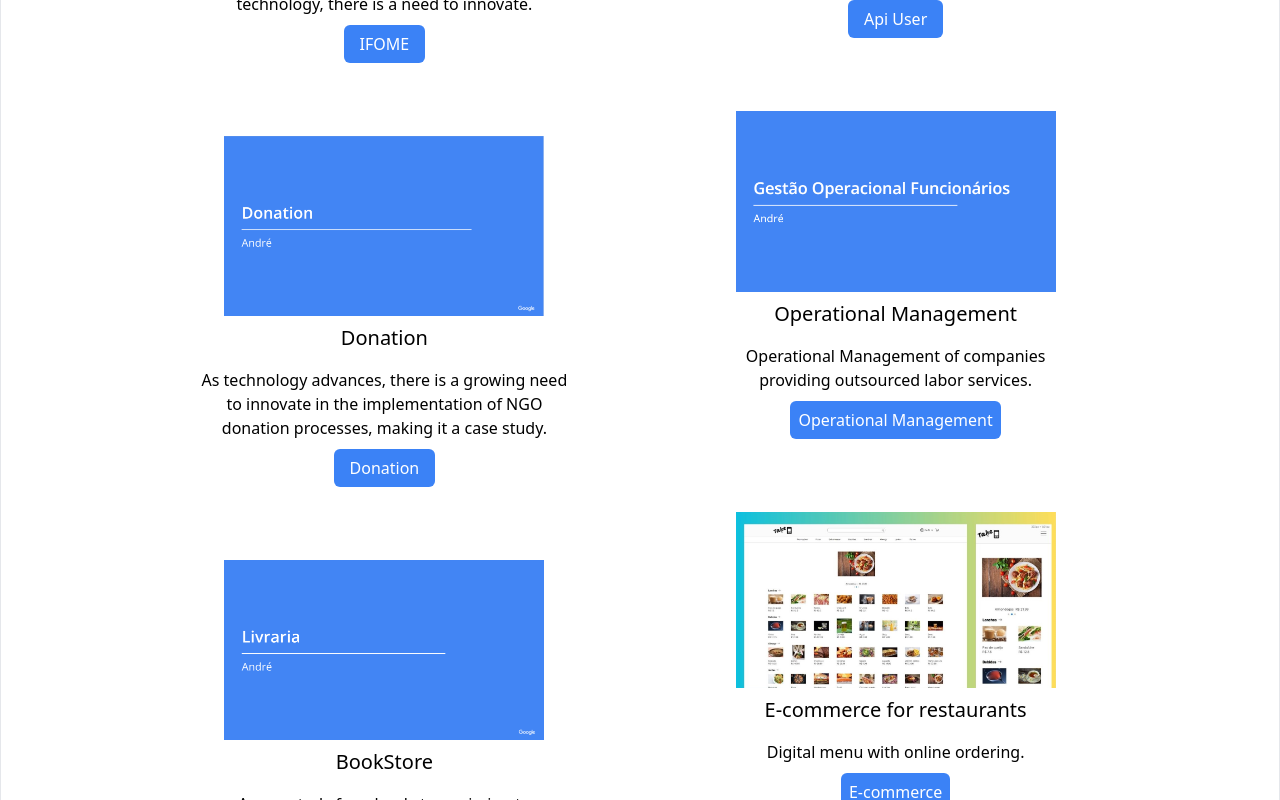
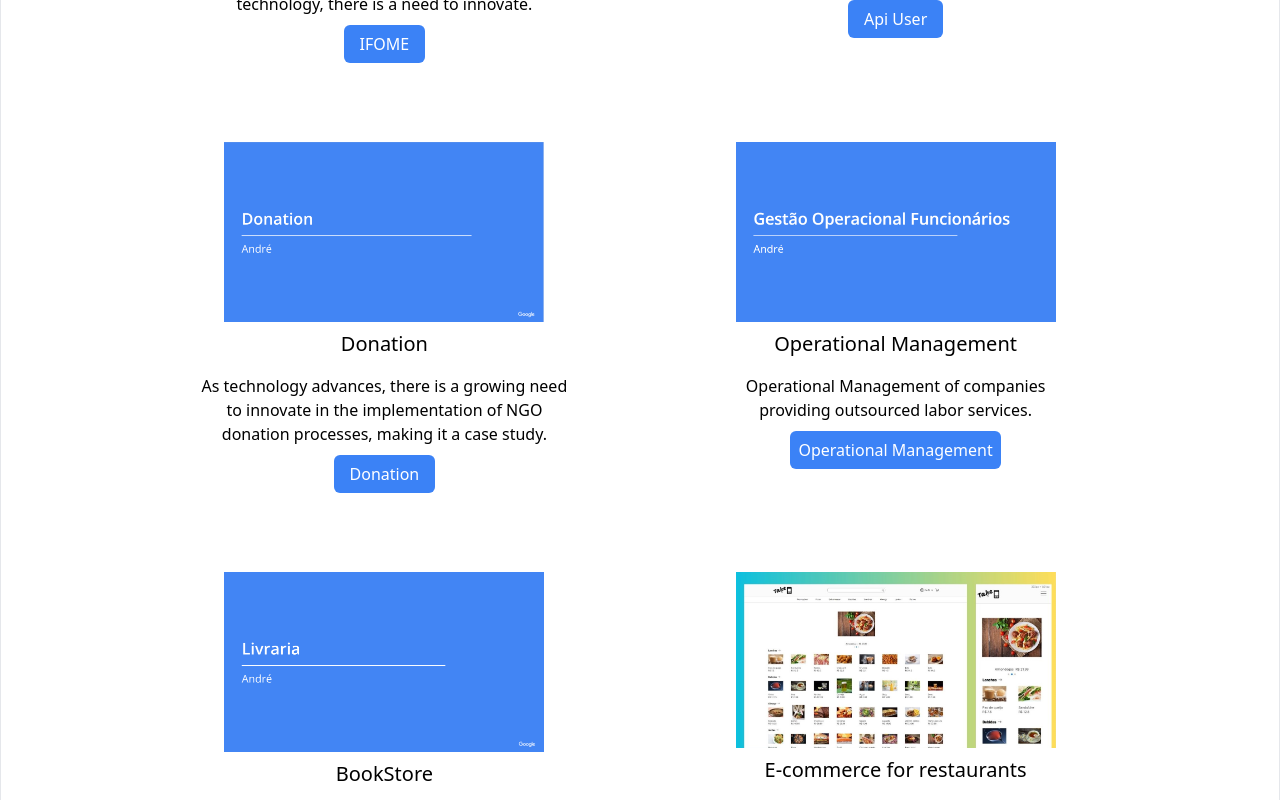
Before and after one commit to andre-albuquerque01/Portifolio_react, a React (Vite) app: page / in a window 1280 px wide. Shown: the part 2280-3080 px from the top of the page. Built offline with nearby package versions, Linux system fonts and the light colour scheme.

Commit message:
ajuste final

```diff
--- a/src/componets/projects.jsx
+++ b/src/componets/projects.jsx
@@ -24,7 +24,7 @@ function Projects() {
                     <div className="text-center mt-10">
                         <h1 className='font-medium'>Case study</h1>
                     </div>
-                    <div className="flex flex-col items-center text-center mt-10 space-y-2">
+                    <div className="flex flex-col items-center text-center mt-10 space-y-2 min-h-[350px]">
                         <div className="flex justify-center">
                             <img src={ifomeImg} alt="tela do projeto" className="w-80" />
                         </div>
@@ -39,7 +39,7 @@ function Projects() {
                     </div>
 
                     {/* Donation */}
-                    <div className="flex flex-col items-center text-center mt-20 space-y-2">
+                    <div className="flex flex-col items-center text-center mt-20 space-y-2 min-h-[350px]">
                         <div className="flex justify-center">
                             <img src={donation} alt="tela do projeto" className="w-80" />
                         </div>
@@ -52,7 +52,7 @@ function Projects() {
                         </div>
                     </div>
                     {/* BookStore */}
-                    <div className="flex flex-col items-center text-center mt-20 space-y-2">
+                    <div className="flex flex-col items-center text-center mt-20 space-y-2 min-h-[350px]">
                         <div className="flex justify-center">
                             <img src={bookStore} alt="tela do projeto" className="w-80" />
                         </div>
@@ -72,7 +72,7 @@ function Projects() {
                         <h1 className='font-medium'>Principal projects</h1>
                     </div>
                     {/* ApiUser */}
-                    <div className="flex flex-col items-center text-center mt-10 space-y-2">
+                    <div className="flex flex-col items-center text-center mt-10 space-y-2 min-h-[350px]">
                         <div className="flex justify-center">
                             <img src={apiUser} alt="tela do projeto" className="w-80" />
                         </div>
@@ -86,7 +86,7 @@ function Projects() {
                         </div>
                     </div>
                     {/* Donation */}
-                    <div className="flex flex-col items-center text-center mt-20 space-y-2">
+                    <div className="flex flex-col items-center text-center mt-20 space-y-2 min-h-[350px]">
                         <div className="flex justify-center">
                             <img src={managementImg} alt="tela do projeto" className="w-80" />
                         </div>
@@ -99,7 +99,7 @@ function Projects() {
                         </div>
                     </div>
                     {/* BookStore */}
-                    <div className="flex flex-col items-center text-center mt-20 space-y-2">
+                    <div className="flex flex-col items-center text-center mt-20 space-y-2 min-h-[350px]">
                         <div className="flex justify-center">
                             <img src={takeThePhone} alt="tela do projeto" className="w-80 h-44" />
                         </div>
```
